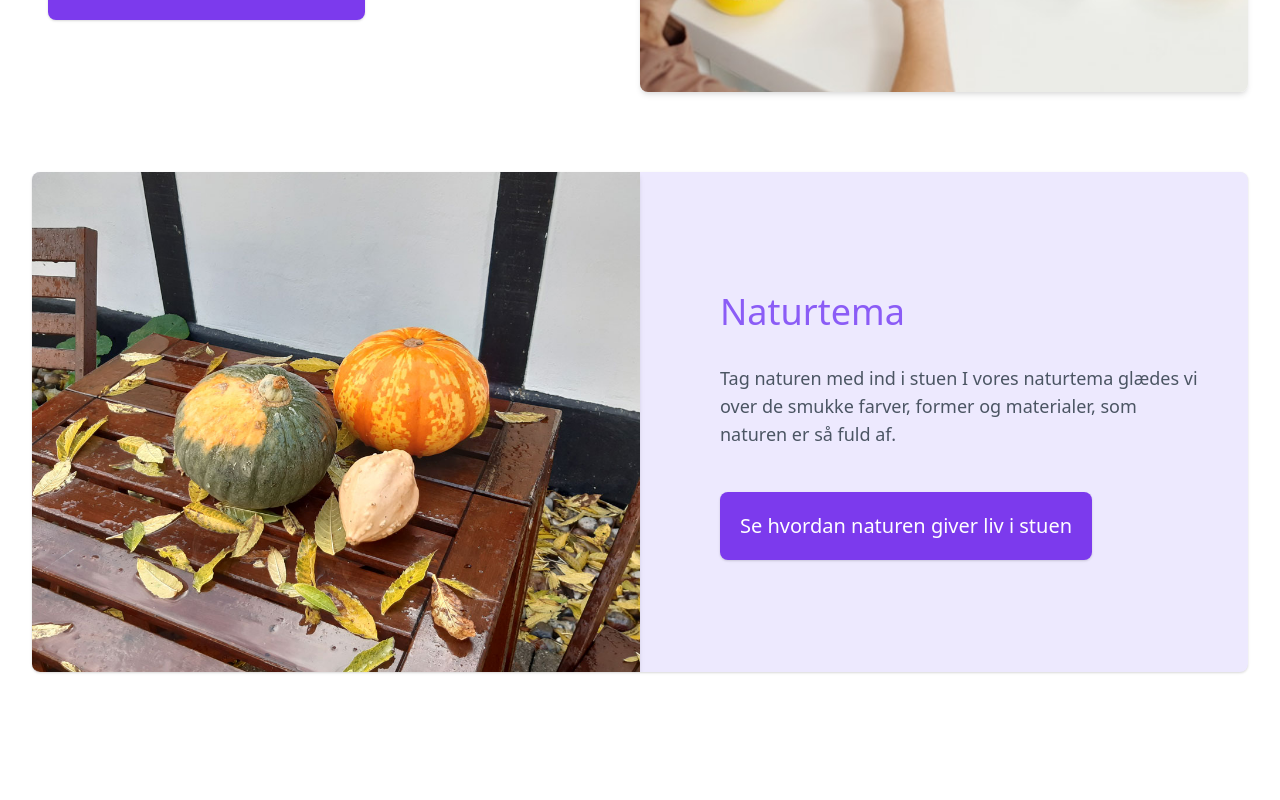
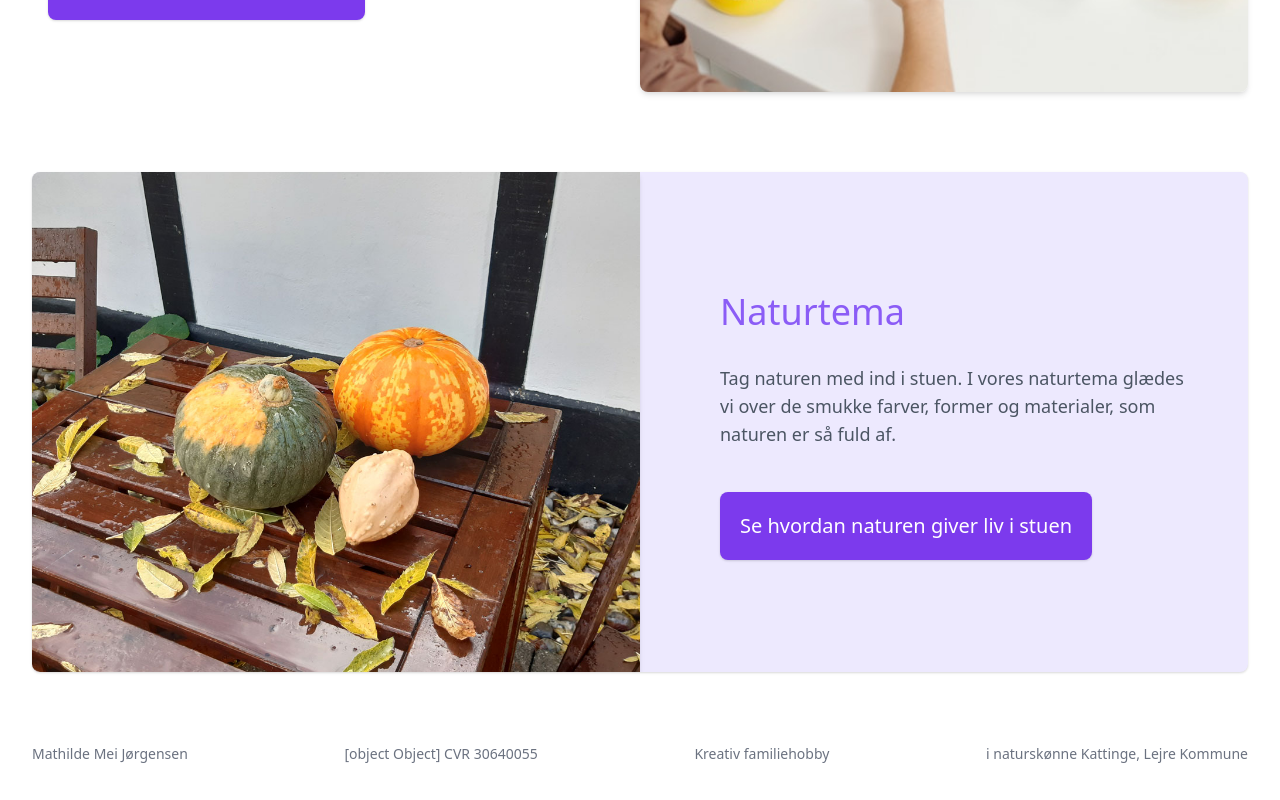
Before and after one commit to RoWaBo/familie-hobby-next-app, a Next.js app: page / in a window 1280 px wide. Shown: the part 508-1308 px from the top of the page. Before the commit the page ends 1216 px from the top, so only its background shows below. Built offline with nearby package versions, Linux system fonts and the light colour scheme.

Commit message:
Working on footer

```diff
--- /dev/null
+++ b/components/Footer.tsx
@@ -0,0 +1,27 @@
+import MainLayout from "./MainLayout";
+import { IdentificationIcon } from "@heroicons/react/outline";
+
+const listItems = [
+  "Mathilde Mei Jørgensen",
+  `${<IdentificationIcon />} CVR 30640055`,
+  "Kreativ familiehobby",
+  "i naturskønne Kattinge, Lejre Kommune",
+];
+
+const Footer: React.FC = () => {
+  return (
+    <MainLayout>
+      <footer>
+        <ul className="text-sm text-gray-500 md:flex justify-between">
+          {listItems.map((item) => ( <>
+            <li>{item}</li>
+            {console.log(item)}
+            </>
+          ))}
+        </ul>
+      </footer>
+    </MainLayout>
+  );
+};
+
+export default Footer;
--- a/pages/_app.tsx
+++ b/pages/_app.tsx
@@ -2,6 +2,7 @@ import '../styles/globals.css'
 import type { AppProps } from 'next/app'
 import NavBar from '../components/NavBar'
 import Head from '../components/Head'
+import Footer from '../components/Footer'
 
 function MyApp({ Component, pageProps }: AppProps) {
   return (
@@ -9,6 +10,7 @@ function MyApp({ Component, pageProps }: AppProps) {
       <Head />
       <NavBar />
       <Component {...pageProps} />
+      <Footer />
     </>
   )
 }
--- a/pages/index.tsx
+++ b/pages/index.tsx
@@ -62,7 +62,7 @@ const Home: NextPage = () => {
             </span>
           </h1>
           <p className="text-base sm:text-lg mt-4 md:mt-6">
-            Tag naturen med ind i stuen I vores naturtema glædes vi over de smukke farver, former og materialer, som naturen er så fuld af.
+            Tag naturen med ind i stuen. I vores naturtema glædes vi over de smukke farver, former og materialer, som naturen er så fuld af.
           </p>
           {/* mobile image visible BELOW md-breakpoint */}
           <div className="relative md:hidden w-full h-72 sm:h-80 mt-6 shadow-md rounded-lg overflow-hidden">
@@ -70,7 +70,7 @@ const Home: NextPage = () => {
               src={graeskarImg}
               alt="græskar"
               layout="fill"
-              quality={85}
+              quality={70}
               priority
               className="object-center object-cover"
             />
@@ -87,7 +87,7 @@ const Home: NextPage = () => {
             src={graeskarImg}
             alt="græskar"
             layout="fill"
-            quality={100}
+            quality={85}
             priority
             className="object-center object-cover"
           />
```
